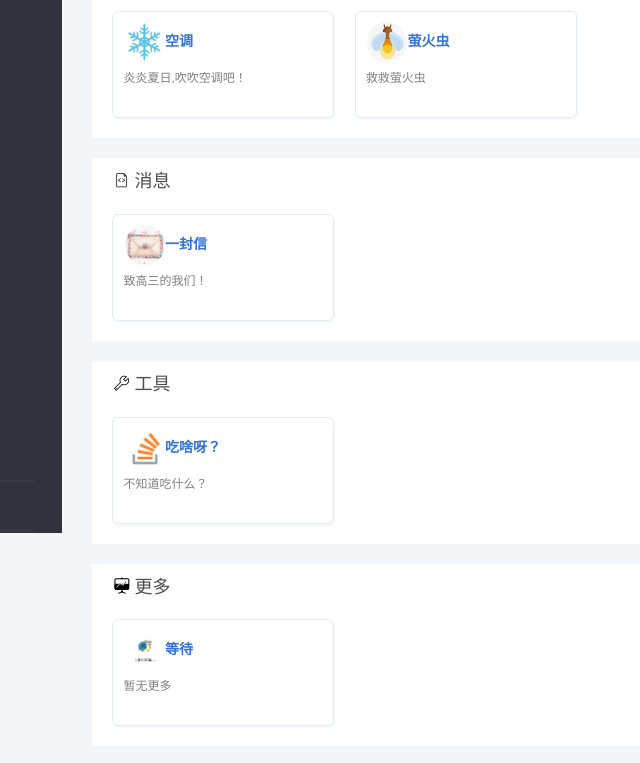
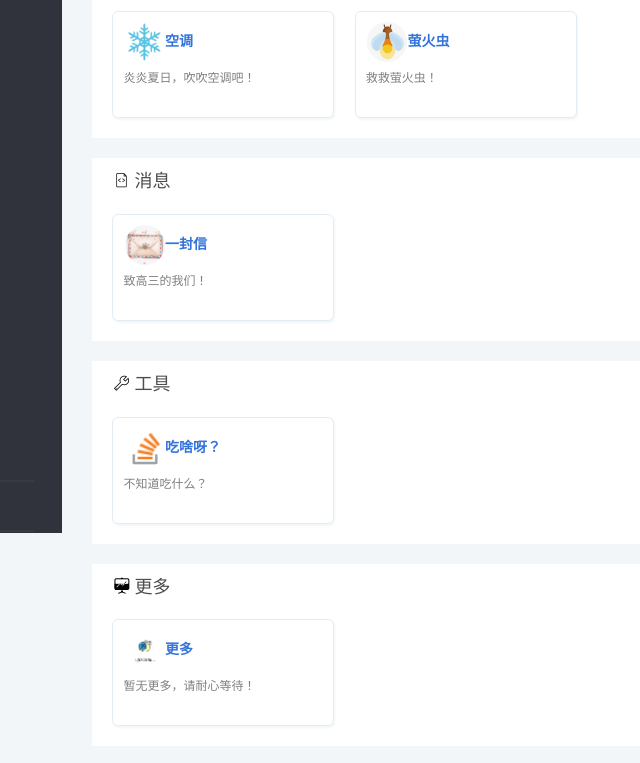
Before and after one commit to JedricLee/navigation, a plain HTML site: page index.html in a window 1280 px wide. Shown: the part 267-1030 px from the top of the page, 186-826 px from the left. Drawn offline with nearby package versions, Linux system fonts and the light colour scheme; files whose address does not match are found by name.

Commit message:
update index.html.
Signed-off-by: 人海茫茫 <2273997438@qq.com>

```diff
--- a/index.html
+++ b/index.html
@@ -78,14 +78,14 @@
                         <a target="_blank" href="./pages/airconditioner/index.html">
                             <div class="item">
                                 <div class="logo"><img src="./pages/airconditioner/favcion.ico" alt="图片">空调</div>
-                                <div class="desc">炎炎夏日,吹吹空调吧！</div>
+                                <div class="desc">炎炎夏日，吹吹空调吧！</div>
                             </div>
                         </a>
 
                         <a target="_blank" href="./pages/fireflies/index.html">
                             <div class="item">
                                 <div class="logo"><img src="./pages/fireflies/logo.ico" alt="图片">萤火虫</div>
-                                <div class="desc">救救萤火虫</div>
+                                <div class="desc">救救萤火虫！</div>
                             </div>
                         </a>
                     </div>
@@ -137,8 +137,8 @@
                     <div>
                        <a target="_blank" href="./pages/loading/index.html">
                             <div class="item">
-                                <div class="logo"><img src="./pages/loading/logo.gif" alt="图片">等待</div>
-                                <div class="desc">暂无更多</div>
+                                <div class="logo"><img src="./pages/loading/logo.gif" alt="图片">更多</div>
+                                <div class="desc">暂无更多，请耐心等待！</div>
                             </div>
                         </a>
 
```
